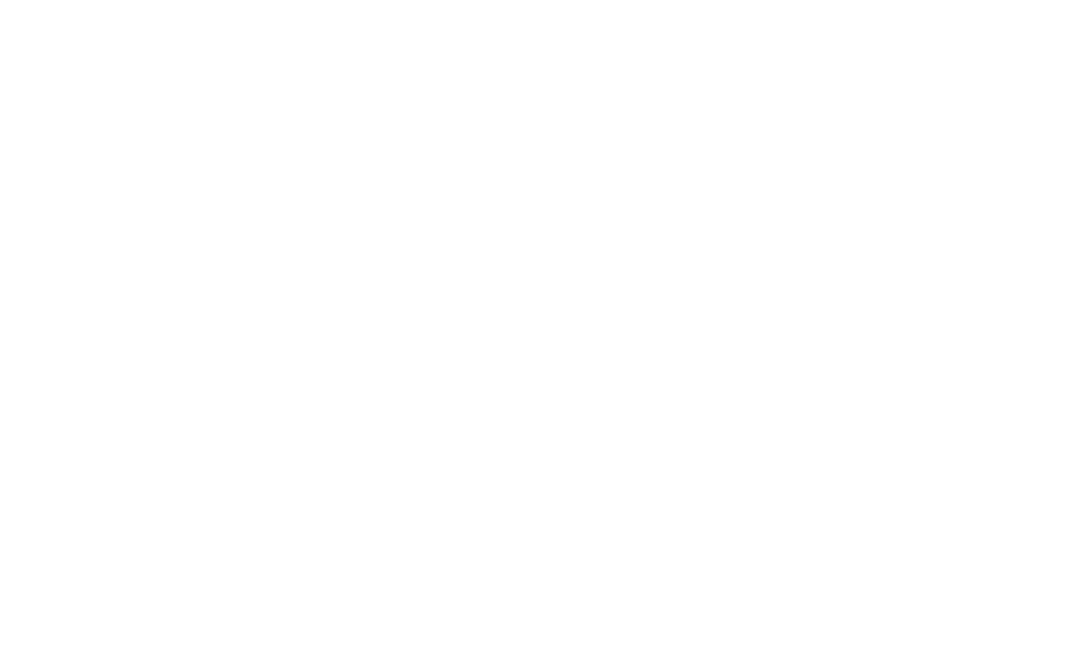
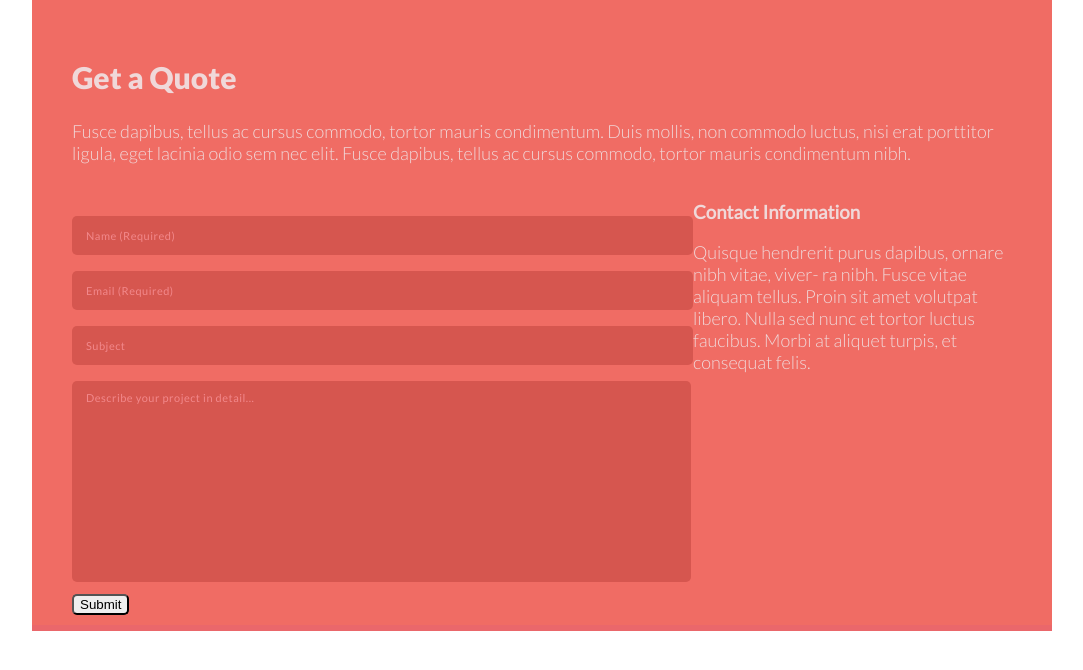
Before and after one commit to Gabriellji/singolo, a plain HTML site: page singolo3.html in a window 1280 px wide. Shown: the whole page, without its empty margins (98-1181 px from the left). Drawn offline with Linux system fonts and the light colour scheme.

Commit message:
feat: add form

```diff
--- a/singolo3.css
+++ b/singolo3.css
@@ -0,0 +1,77 @@
+body {
+    width: 1020px;
+    /* height: 1604px; */
+    margin: 0 auto;
+    font-family: 'Lato', sans-serif;
+    color: #f0d8d9;
+    box-sizing: border-box
+}
+
+.wrapper {
+    width: 960px;
+    /* align-items: center; */
+    margin: 0 auto;
+    padding: 10px;
+    box-sizing: border-box;
+}
+
+.get-quote-form {
+    background: #f06c64;
+    border-bottom: 6px solid #ea676b;
+}
+
+
+.get-quote-form .wrapper-form {
+    display: flex;
+}
+
+.get-quote-form .wrapper-form .form {
+    display: flex;
+}
+
+.get-quote-form h1 {
+    font-family: 'Lato-Black', sans-serif;
+    font-size: 30px;
+    margin-top: 49px;
+}
+
+.get-quote-form p {
+    font-family: 'Lato-Light', sans-serif;
+    font-size: 18px;
+}
+
+.get-quote-form .form form {
+    margin-top: 26px;
+}
+
+.get-quote-form .form input, textarea {
+    background: #d6564f;
+    border: none;
+    border-radius: 5px;
+    padding-left: 14px;
+    font-size: 11px;
+    font-family: inherit;
+    letter-spacing: 0.5px;
+
+}
+
+.get-quote-form .form input {
+    height: 37px;
+    margin: 8px 0;
+    width: 605px;
+}
+
+.get-quote-form .form input::-webkit-input-placeholder {
+    color: #f2888b;
+}
+
+.get-quote-form .form textarea::-webkit-input-placeholder {
+    color: #f2888b;
+}
+.get-quote-form .form textarea {
+    margin: 8px 0;
+    height: 189px;
+    width: 603px;
+    padding-top: 10px;
+    resize: none;
+}
--- a/singolo3.html
+++ b/singolo3.html
@@ -8,6 +8,38 @@
     <link rel="stylesheet" href="fonts.css">
 </head>
 <body>
+    <section class="get-quote-form">
+        <div class="wrapper">
+            <h1>Get a Quote</h1>
+            <p>Fusce dapibus, tellus ac cursus commodo, tortor mauris condimentum.
+                 Duis mollis, non commodo luctus, nisi erat porttitor ligula, eget
+                 lacinia odio sem nec elit. Fusce dapibus, tellus ac cursus commodo,
+                 tortor mauris condimentum nibh.</p>
+        <div class="wrapper-form">
+            <div class="form">
+                <form action method="POST">
+                    <input type="text" maxlength="50" name="Name" placeholder="Name (Required)" required/>
+                    <input type="email" maxlength="50" name="Email" placeholder="Email (Required)" required />
+                    <input type="tel" maxlength="50" name="Subject" placeholder="Subject" />
+                    <textarea maxlength="500" name="Your Message" placeholder="Describe your project in detail..." required></textarea>
+                    <button style="border-radius: 5px;">Submit</button>
+                </form>
+            </div>
+
+            <div class="contact-information">
+                <h3>Contact Information</h3>
+                <p>Quisque hendrerit purus dapibus, ornare nibh vitae, viver- ra nibh. Fusce vitae aliquam
+                    tellus. Proin sit amet volutpat libero. Nulla sed nunc et tortor luctus faucibus.
+                     Morbi at aliquet turpis, et consequat felis.</p>
+            </div>
+        </div>
+    </div>
+    </section>
+    <footer>
+        <div class="wrapper">
+
+        </div>
+    </footer>
 
 </body>
 </html>
```
